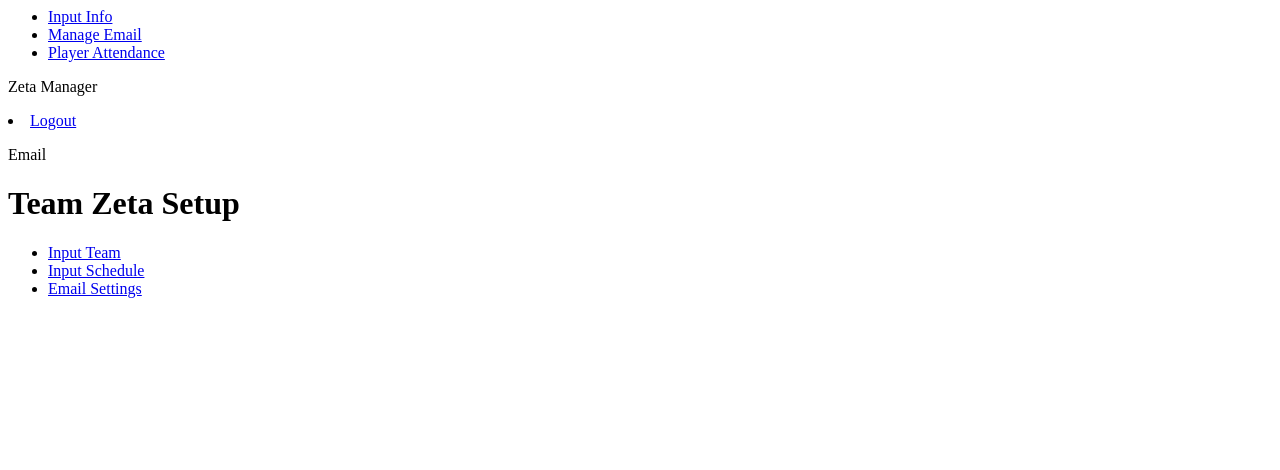
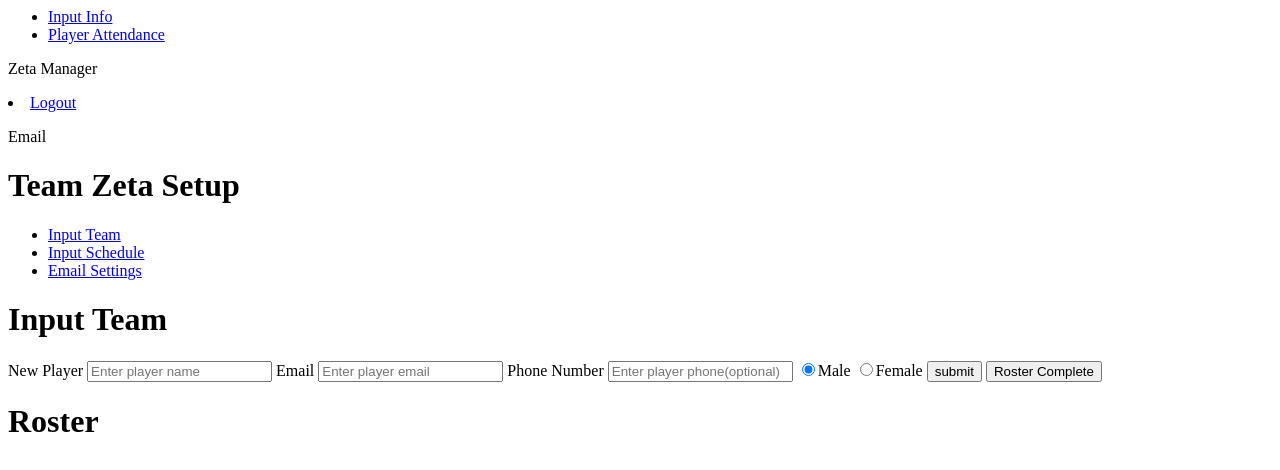
Before and after one commit to pazimmel/personalprojectv1, a website: page client/views/routes/inputTeam.html at #/inputTeam in a window 1280 px wide. Drawn offline with Linux system fonts and the light colour scheme; files that its build step writes are made by us from their sources; files whose address does not match are found by name.

Commit message:
more angular view

```diff
--- a/client/scripts/app.js
+++ b/client/scripts/app.js
@@ -24,3 +24,7 @@ myApp.config(['$routeProvider', function($routeProvider){
         })
         .otherwise('/login');
 }]);
+
+myApp.service("ManagerService", ["$http", function($http){
+
+}]);
--- a/client/scripts/controllers/controller.js
+++ b/client/scripts/controllers/controller.js
@@ -26,8 +26,9 @@ myApp.controller("loginController", ["$scope", "$http", function($scope, $http){
 myApp.controller("attendanceController", ["$scope", "$http", function($scope, $http){
 
 }]);
-myApp.controller("inputTeamController", ["$scope", "$http", function($scope, $http){
-
+myApp.controller("inputTeamController", ["$scope", "ManagerService", function($scope, ManagerService){
+    $scope.newPlayer = {};
+    $scope.playerArray = [];
 }]);
 myApp.controller("inputScheduleController", ["$scope", "$http", function($scope, $http){
 
@@ -35,6 +36,7 @@ myApp.controller("inputScheduleController", ["$scope", "$http", function($scope,
 myApp.controller("inputEmailController", ["$scope", "$http", function($scope, $http){
 
 }]);
+
     //$scope.testSchedule = function() {
     //    $http.get('/test').then(function(response){
     //        console.log(response);
--- a/client/views/routes/inputTeam.html
+++ b/client/views/routes/inputTeam.html
@@ -21,6 +21,29 @@
         <h1>Team Zeta Setup</h1>
         <div ng-include="'/assets/views/templates/setupNav.html'"></div>
     </header>
+    <div ng-controller="inputTeamController">
+        <form id = "teamInput">
+            <h1>Input Team</h1>
+            <label for = "playerName">New Player</label>
+            <input type = "text" ng-model = "newPlayer.name" id = "playerName" placeholder="Enter player name" required>
+            <label for = "playerEmail">Email</label>
+            <input type = "email" ng-model = "newPlayer.email" id = "playerEmail" placeholder="Enter player email" required>
+            <label for = "playerPhone">Phone Number</label>
+            <input type = "tel" ng-model = "newPlayer.phoneNumber" id = "playerPhone" placeholder="Enter player phone(optional)">
+            <input type="radio" name="sex" value="male" checked>Male
+            <input type="radio" name="sex" value="female">Female
+
+            <input type = "submit" value = "submit" ng-click = "submitPlayer(newPlayer)">
+            <input type = "submit" value = "Roster Complete" ng-click = "">
+        </form>
+        <div class = "roster-display">
+            <h1>Roster</h1>
+            <div class = "roster" ng-repeat="player in playerArray">
+                <!-- insert a table here-->
+            </div>
+        </div>
+    </div>
+
 
 </body>
 </html>
--- a/package.json
+++ b/package.json
@@ -12,6 +12,7 @@
   "dependencies": {
     "angular": "^1.4.8",
     "angular-route": "^1.4.8",
+    "angular-ui-grid": "^3.0.7",
     "bcrypt": "^0.8.5",
     "body-parser": "^1.14.1",
     "express": "^4.13.3",
--- a/server/public/assets/scripts/controllers/controller.min.js
+++ b/server/public/assets/scripts/controllers/controller.min.js
@@ -1,2 +1,2 @@
 /*! personalprojectv1 2015-11-25 */
-myApp.controller("loginController",["$scope","$http",function(a,b){a.googleLogin=function(){console.log("click"),auth2.grantOfflineAccess({redirect_uri:"postmessage"}).then(a.signInCallback)},a.signInCallback=function(a){console.log(a.code),a.code?b({url:"/login",method:"POST",params:{code:a.code}}).then(function(a){console.log(a)}):console.log("there was an error")}}]),myApp.controller("attendanceController",["$scope","$http",function(a,b){}]),myApp.controller("inputController",["$scope","$http",function(a,b){}]),myApp.controller("emailController",["$scope","$http",function(a,b){}]);
+myApp.controller("loginController",["$scope","$http",function(a,b){a.googleLogin=function(){console.log("click"),auth2.grantOfflineAccess({redirect_uri:"postmessage"}).then(a.signInCallback)},a.signInCallback=function(a){console.log(a.code),a.code?b({url:"/login",method:"POST",params:{code:a.code}}).then(function(a){console.log(a)}):console.log("there was an error")}}]),myApp.controller("attendanceController",["$scope","$http",function(a,b){}]),myApp.controller("inputTeamController",["$scope","$http",function(a,b){}]),myApp.controller("inputScheduleController",["$scope","$http",function(a,b){}]),myApp.controller("inputEmailController",["$scope","$http",function(a,b){}]);
--- /dev/null
+++ b/server/public/assets/views/routes/inputTeam.html
@@ -0,0 +1,26 @@
+<html lang="en" ng-app="myApp">
+<head>
+    <meta charset="UTF-8">
+
+    <title>Team Manager version 1.1 - Manager Page</title>
+    <!-- Styles-->
+    <link rel="stylesheet" href="/assets/styles/style.css">
+
+    <!-- Scripts-->
+
+    <!--<script src="https://apis.google.com/js/client.js?onload=OnLoadCallback"></script>-->
+    <script type="text/javascript" src="/vendors/angular.min.js"></script>
+    <script type="text/javascript" src="/vendors/angular-route.min.js"></script>
+    <script type="text/javascript" src="/assets/scripts/app.min.js"></script>
+    <script type="text/javascript" src="/assets/scripts/controllers/controller.min.js"></script>
+</head>
+<body>
+<header>
+    <div ng-include="'/assets/views/templates/nav.html'"></div>
+    <div ng-include="'/assets/views/templates/account.html'"></div>
+    <h1>Team Zeta Setup</h1>
+    <div ng-include="'/assets/views/templates/setupNav.html'"></div>
+</header>
+
+</body>
+</html>
--- a/server/public/assets/views/templates/nav.html
+++ b/server/public/assets/views/templates/nav.html
@@ -1,7 +1,6 @@
 <div>
     <ul class="main-nav">
-        <li><a href="#inputInfo">Input Info</a></li>
-        <li><a href="#manageEmail">Manage Email</a></li>
+        <li><a href="#inputTeam">Input Info</a></li>
         <li><a href="#playerAttendance">Player Attendance</a></li>
     </ul>
 </div>
--- /dev/null
+++ b/server/public/assets/views/templates/setupNav.html
@@ -0,0 +1,7 @@
+<div>
+    <ul class="main-nav">
+        <li><a href="#inputTeam">Input Team</a></li>
+        <li><a href="#manageEmail">Input Schedule</a></li>
+        <li><a href="#emailSettings">Email Settings</a></li>
+    </ul>
+</div>
```
Also changed, not shown: server/public/assets/scripts/app.min.js. Lines whose indentation alone changed are shown as unchanged.
